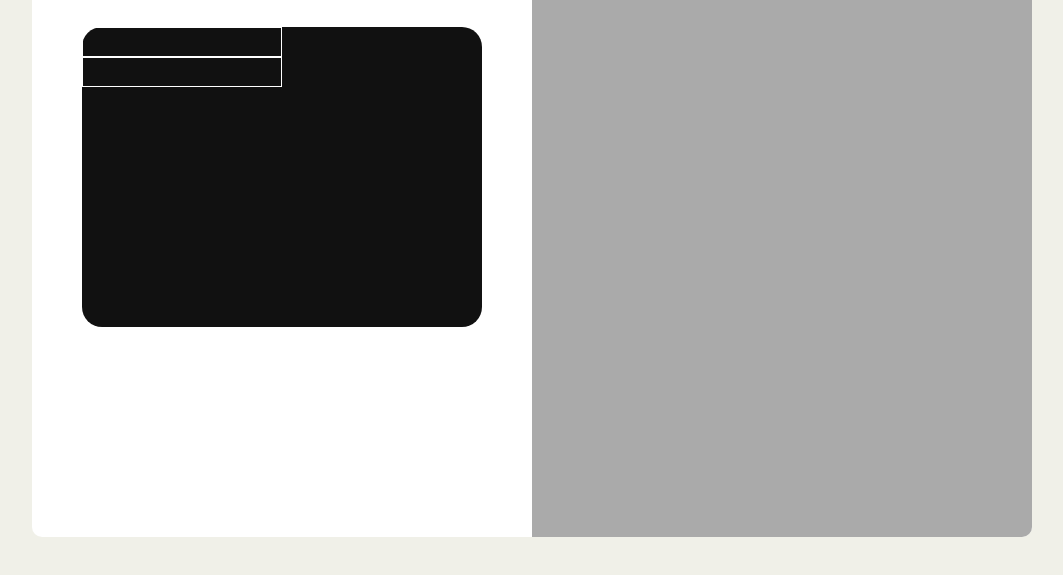
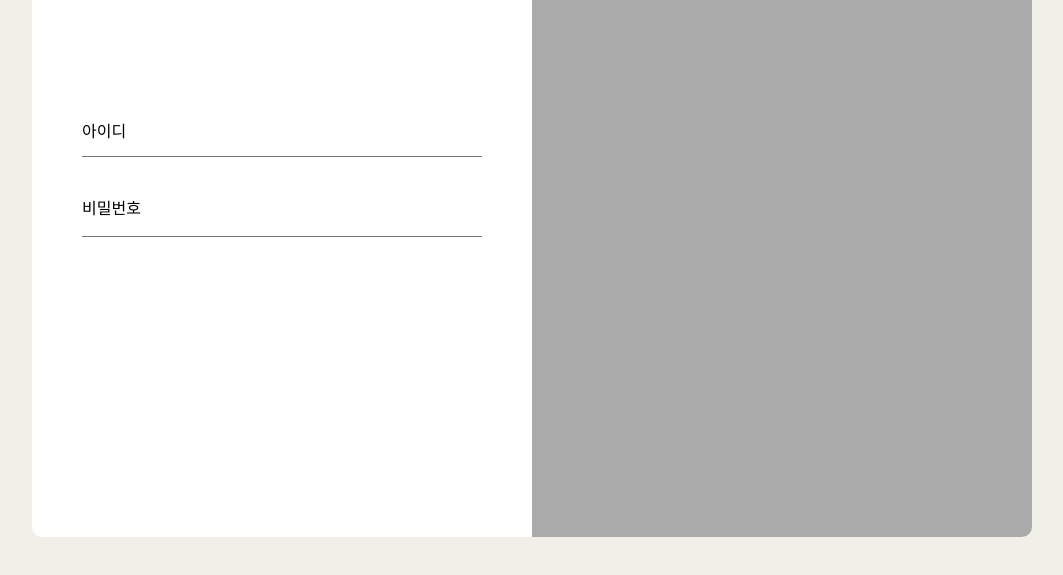
Before and after one commit to choitjddn0311/css_study, a plain HTML site: page login_form/login.html in a window 1280 px wide. Shown: the part 163-738 px from the top of the page, without its empty margins (108-1171 px from the left). Drawn offline with Linux system fonts and the light colour scheme.

Commit message:
feat : add_input_design

```diff
--- a/login_form/login.css
+++ b/login_form/login.css
@@ -42,16 +42,55 @@ form {
 .infoArea {
     width: 80%;
     height: 50%;
-    background: #111;
     border-radius: 20px;
     position: absolute;
     top: 40%;
     left: 50%;
     transform: translate(-50% , -50%);
 }
-.infoArea > input {
-    width: 200px;
-    height: 30px;
-    background: transparent;
-    border: 1px solid #fff;
+.inputContain {
+    width: 100%;
+    height: 50%;
+    position: relative;
+    top: 20%;
 }
+.inputContain input {
+    width: 100%;
+    height: 50px;
+    border-width: 0 0 1px;
+    outline: none;
+}
+.inputContain  input[type=text] {
+    position: absolute;
+    top: 20px;
+}
+.inputContain  input[type=password] {
+    position: absolute;
+    bottom: 0;
+}
+.idCon {
+    width: 100%;
+    height: 50%;
+    position: relative;
+}
+.idCon > span {
+    position: absolute;
+    bottom: 20px;
+    z-index: 1;
+}
+.passwordCon {
+    width: 100%;
+    height: 50%;
+    position: relative;
+}
+.passwordCon > span {
+    position: absolute;
+    bottom: 18px;
+    z-index: 1;
+}
+.idCon input:focus ~ span,
+.idCon input:valid ~ span {
+    position: absolute;
+    top: -10px;
+
+}
--- a/login_form/login.html
+++ b/login_form/login.html
@@ -11,8 +11,16 @@
         <div class="loginArea">
             <h1>LOGIN</h1>
             <div class="infoArea">
-                <input type="text">
-                <input type="password">
+                <div class="inputContain">
+                    <div class="idCon">
+                        <span>아이디</span>
+                        <input required type="text">
+                    </div>
+                    <div class="passwordCon">
+                        <span>비밀번호</span>
+                        <input required type="password">
+                    </div>
+                </div>
             </div>
         </div>
         <div class="accountArea"></div>
```
